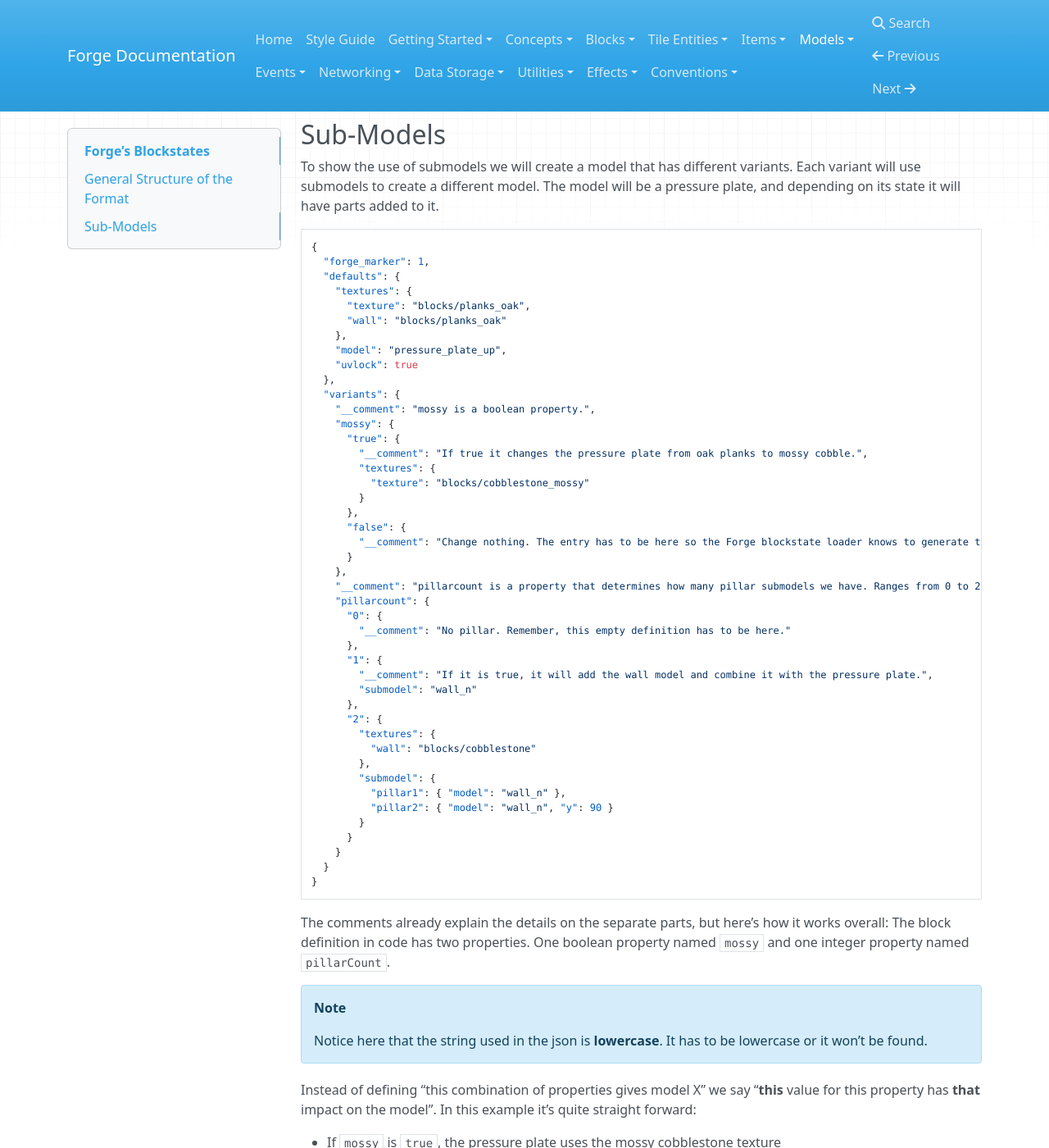
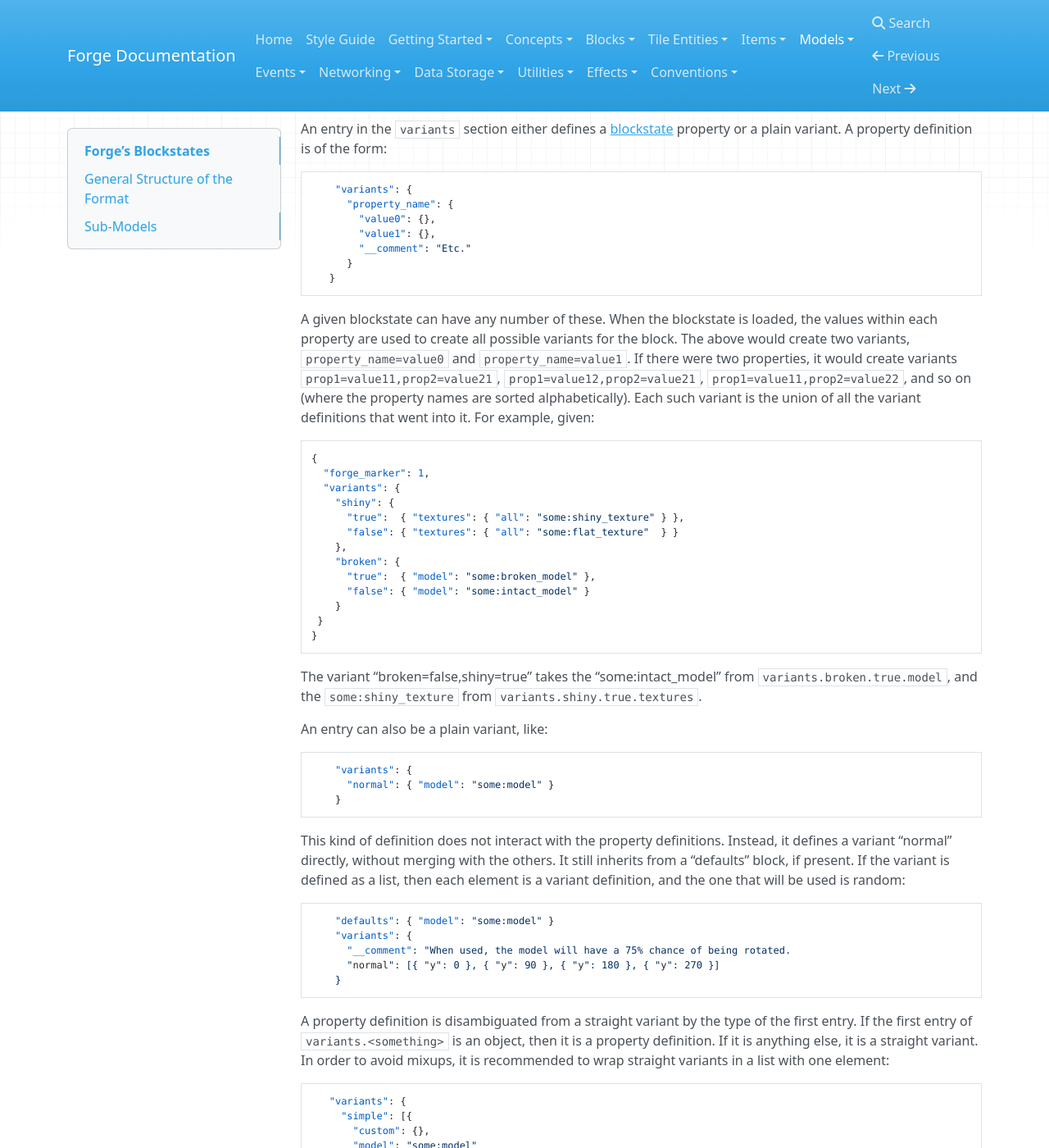
Before and after one commit to MinecraftForge/Documentation, an MkDocs documentation site: the page built from docs/models/blockstates/forgeBlockstates.md, in a window 1280 px wide and 1400 px high, scrolled down 1472 px. Shown: the whole window at 82% size. Built offline with MkDocs 1.6.1, drawn with Linux system fonts in a browser that asks for light colours; nearby versions of some CDN libraries; old or Windows-style settings are respelled for this version of MkDocs; some of the changed text lies outside the part shown.

Commit message:
Add information on variants in "Forge Blockstates"

````diff
--- a/docs/models/blockstates/forgeBlockstates.md
+++ b/docs/models/blockstates/forgeBlockstates.md
@@ -55,8 +55,7 @@ The defaults section contains the default values for all variants. They can be o
   }
 ```
 
-This defines all variants for the block. The simple dirt block only has its default, the *normal* variant. It does not contain any additional information in this case. Everything that is defined in defaults could also be defined here.
-For example:
+This defines all variants for the block. The simple dirt block only has its default, the *normal* variant. It does not contain any additional information in this case. Everything that is defined in defaults could also be defined here. For example:
 
 ```json
   "normal": [{
@@ -69,6 +68,68 @@ For example:
 ```
 
 This normal variant would use the *cube_column* model with cobblestone on the sides and dirt on top and bottom.
+
+An entry in the `variants` section either defines a [blockstate][] property or a plain variant. A property definition is of the form:
+
+```json
+    "variants": {
+      "property_name": {
+        "value0": {},
+        "value1": {},
+        "__comment": "Etc."
+      }
+   }
+```
+
+A given blockstate can have any number of these. When the blockstate is loaded, the values within each property are used to create all possible variants for the block. The above would create two variants, `property_name=value0` and `property_name=value1`. If there were two properties, it would create variants `prop1=value11,prop2=value21`, `prop1=value12,prop2=value21`, `prop1=value11,prop2=value22`, and so on (where the property names are sorted alphabetically). Each such variant is the union of all the variant definitions that went into it. For example, given:
+
+```json
+{
+  "forge_marker": 1,
+  "variants": {
+    "shiny": {
+      "true":  { "textures": { "all": "some:shiny_texture" } },
+      "false": { "textures": { "all": "some:flat_texture"  } }
+    },
+    "broken": {
+      "true":  { "model": "some:broken_model" },
+      "false": { "model": "some:intact_model" }
+    }
+ }
+}
+```
+
+The variant "broken=false,shiny=true" takes the "some:intact_model" from `variants.broken.true.model`, and the `some:shiny_texture` from `variants.shiny.true.textures`.
+
+An entry can also be a plain variant, like:
+
+```json
+    "variants": {
+      "normal": { "model": "some:model" }
+    }
+```
+
+This kind of definition does not interact with the property definitions. Instead, it defines a variant "normal" directly, without merging with the others. It still inherits from a "defaults" block, if present. If the variant is defined as a list, then each element is a variant definition, and the one that will be used is random:
+
+```json
+    "defaults": { "model": "some:model" }
+    "variants": {
+      "__comment": "When used, the model will have a 75% chance of being rotated.
+      "normal": [{ "y": 0 }, { "y": 90 }, { "y": 180 }, { "y": 270 }]
+    }
+```
+
+A property definition is disambiguated from a straight variant by the type of the first entry. If the first entry of `variants.<something>` is an object, then it is a property definition. If it is anything else, it is a straight variant. In order to avoid mixups, it is recommended to wrap straight variants in a list with one element:
+
+```json
+   "variants": {
+     "simple": [{
+       "custom": {},
+       "model": "some:model"
+       "__comment": "Without the list, the custom: {} would make Forge think this was a property definition."
+     }]
+   }
+```
 
 Sub-Models
 ----------
@@ -138,3 +199,5 @@ Instead of defining "this combination of properties gives model X" we say "**thi
 And here is the result of our work:
 
 ![The model in different variations](example.png)
+
+[blockstate]: ../../blocks/states.md
````
